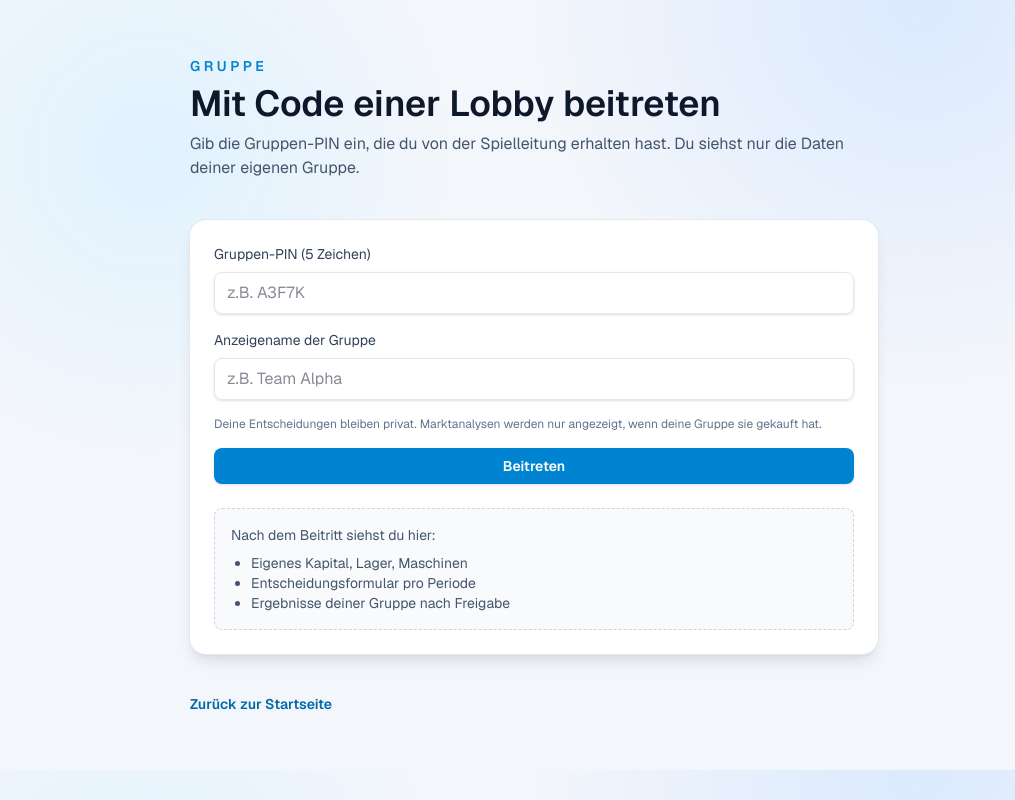
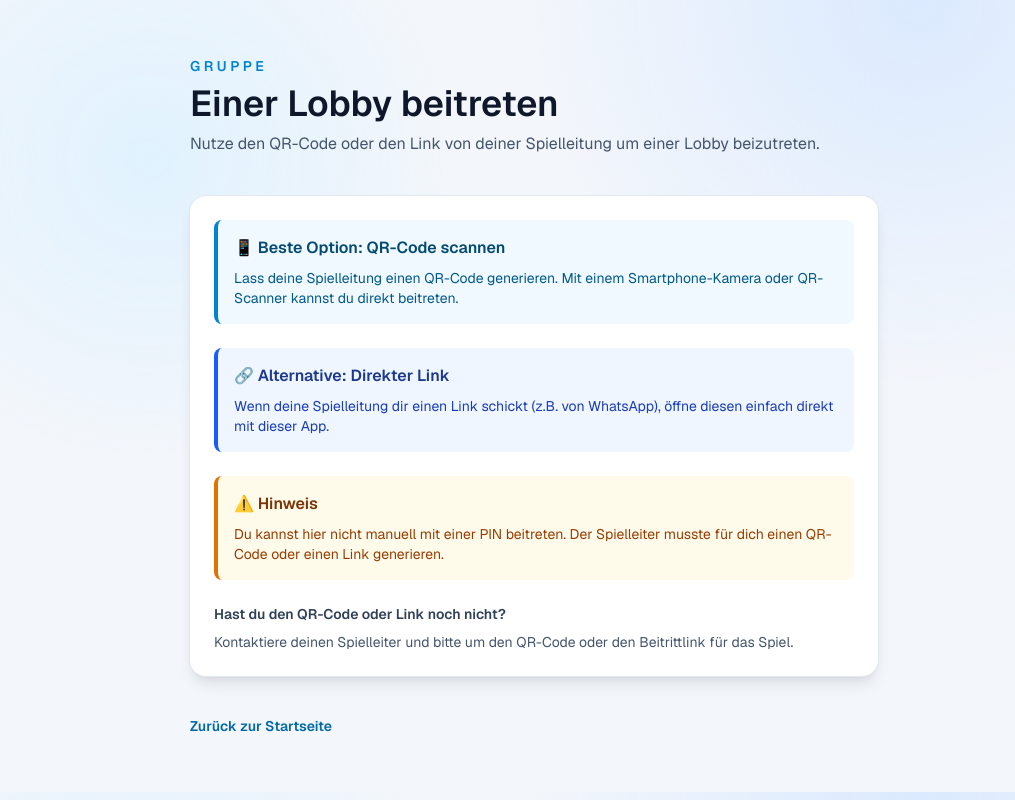
Before and after one commit to swjnmang/marktmatch5, a Next.js app in the folder mm5-vercel/: page /gruppe in a window 1280 px wide. Shown: the whole page, without its empty margins (106-1121 px from the left). Built offline with nearby package versions, Linux system fonts and the light colour scheme; no server answers.

Commit message:
refactor: update /gruppe page to explain QR code flow

```diff
--- a/mm5-vercel/src/app/gruppe/page.tsx
+++ b/mm5-vercel/src/app/gruppe/page.tsx
@@ -1,21 +1,63 @@
 "use client";
 
 import { Suspense } from "react";
-import { GruppeJoinForm } from "./join-form";
+import Link from "next/link";
 
-// Dynamisch rendern statt statisch
 export const dynamic = "force-dynamic";
 
 export default function GruppePage() {
   return (
-    <Suspense
-      fallback={
-        <main className="mx-auto flex max-w-3xl flex-col gap-10 px-6 py-14 sm:px-10">
-          <div className="text-center text-slate-600">Wird geladen...</div>
-        </main>
-      }
-    >
-      <GruppeJoinForm />
-    </Suspense>
+    <main className="mx-auto flex max-w-3xl flex-col gap-10 px-6 py-14 sm:px-10">
+      <div className="flex flex-col gap-2">
+        <p className="text-sm font-semibold uppercase tracking-[0.25em] text-sky-600">
+          Gruppe
+        </p>
+        <h1 className="text-3xl font-semibold text-slate-900 sm:text-4xl">
+          Einer Lobby beitreten
+        </h1>
+        <p className="text-base text-slate-600">
+          Nutze den QR-Code oder den Link von deiner Spielleitung um einer Lobby beizutreten.
+        </p>
+      </div>
+
+      <div className="rounded-2xl bg-white p-6 shadow-lg ring-1 ring-slate-200">
+        <div className="space-y-6">
+          <div className="rounded-lg bg-sky-50 p-4 border-l-4 border-sky-600">
+            <h3 className="font-semibold text-sky-900 mb-2">📱 Beste Option: QR-Code scannen</h3>
+            <p className="text-sm text-sky-800">
+              Lass deine Spielleitung einen QR-Code generieren. Mit einem Smartphone-Kamera oder QR-Scanner kannst du direkt beitreten.
+            </p>
+          </div>
+
+          <div className="rounded-lg bg-blue-50 p-4 border-l-4 border-blue-600">
+            <h3 className="font-semibold text-blue-900 mb-2">🔗 Alternative: Direkter Link</h3>
+            <p className="text-sm text-blue-800">
+              Wenn deine Spielleitung dir einen Link schickt (z.B. von WhatsApp), öffne diesen einfach direkt mit dieser App.
+            </p>
+          </div>
+
+          <div className="rounded-lg bg-amber-50 p-4 border-l-4 border-amber-600">
+            <h3 className="font-semibold text-amber-900 mb-2">⚠️ Hinweis</h3>
+            <p className="text-sm text-amber-800">
+              Du kannst hier nicht manuell mit einer PIN beitreten. Der Spielleiter musste für dich einen QR-Code oder einen Link generieren.
+            </p>
+          </div>
+        </div>
+
+        <div className="mt-6 flex flex-col gap-2">
+          <p className="text-sm font-semibold text-slate-700">Hast du den QR-Code oder Link noch nicht?</p>
+          <p className="text-sm text-slate-600">
+            Kontaktiere deinen Spielleiter und bitte um den QR-Code oder den Beitrittlink für das Spiel.
+          </p>
+        </div>
+      </div>
+
+      <Link
+        href="/"
+        className="text-sm font-semibold text-sky-700 underline-offset-4 hover:underline"
+      >
+        Zurück zur Startseite
+      </Link>
+    </main>
   );
 }
```
